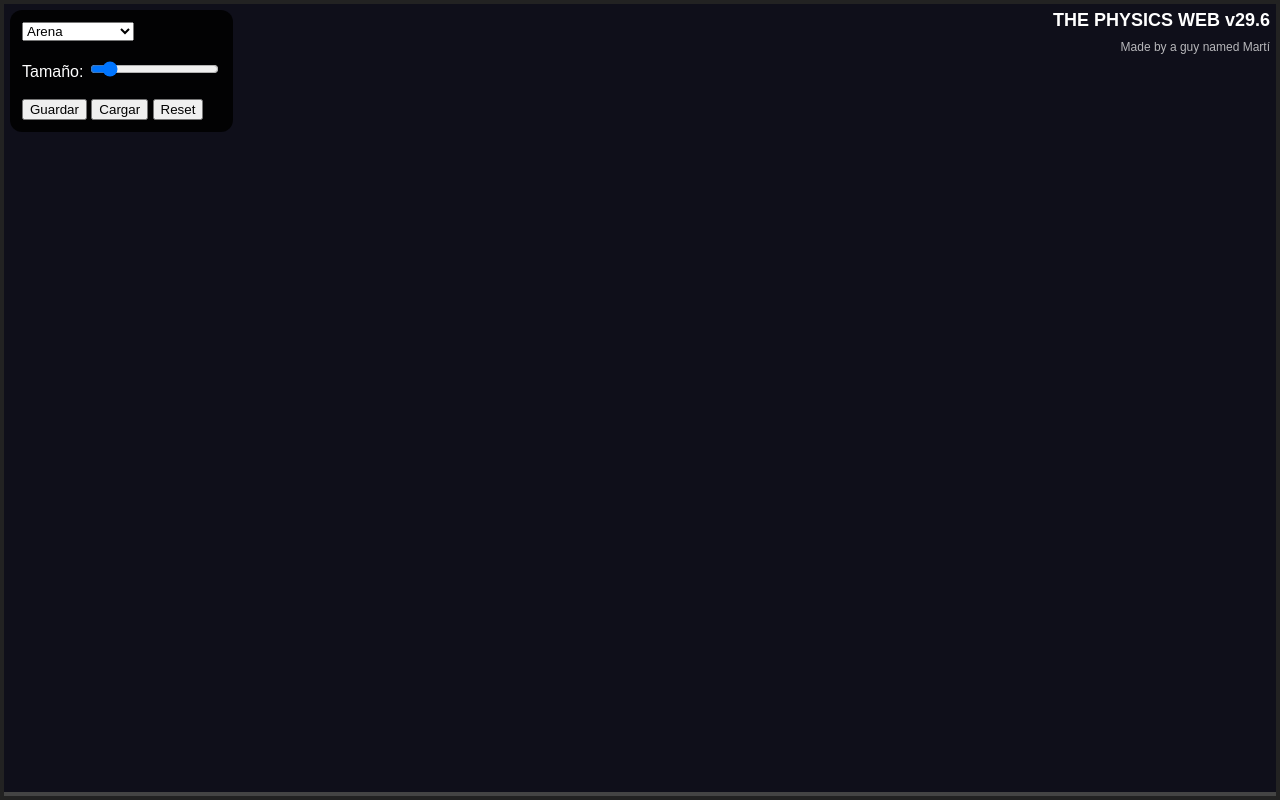
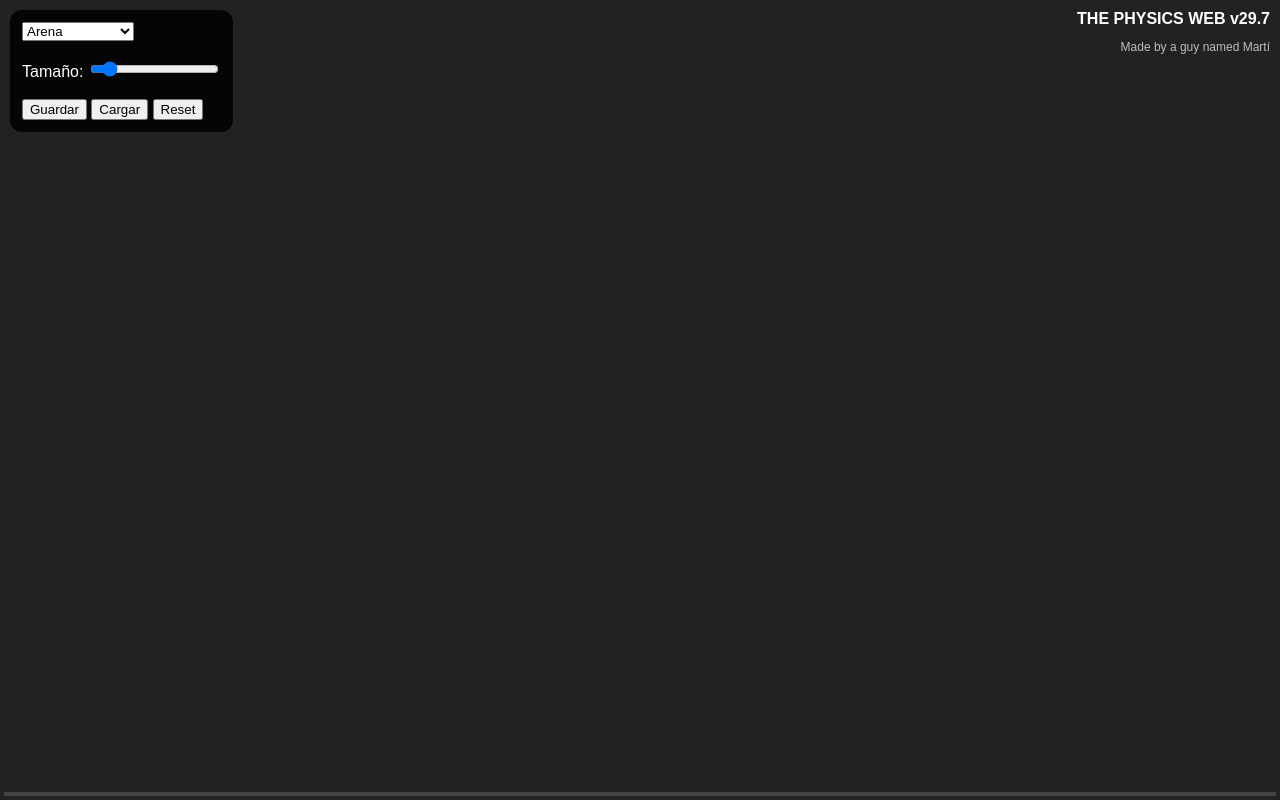
Before and after one commit to Marticanelo2313/Physics-Web, a plain HTML site: page index.html in a window 1280 px wide. Drawn offline with Linux system fonts and the light colour scheme.

Commit message:
Add files via upload

```diff
--- a/index.html
+++ b/index.html
@@ -2,7 +2,7 @@
 <html lang="es">
 <head>
 <meta charset="UTF-8">
-<title>The Physics Web v29.6</title>
+<title>The Physics Web v29.7</title>
 
 <style>
 body { margin:0; overflow:hidden; background:#0f0f1a; font-family:Arial; }
@@ -23,7 +23,7 @@ h1{
  right:10px;
  margin:0;
  color:white;
- font-size:18px;
+ font-size:16px;
 }
 
 #credit{
@@ -39,7 +39,7 @@ h1{
 
 <body>
 
-<h1>THE PHYSICS WEB v29.6</h1>
+<h1>THE PHYSICS WEB v29.7</h1>
 <div id="credit">Made by a guy named Martí</div>
 
 <div id="ui">
@@ -79,10 +79,13 @@ let cols,rows;
 let g;
 let wall;
 
-// ⏱️ CONTROL LLUVIA
+// 🌗 DÍA/NOCHE
+let dayTime=0;
+
+// LLUVIA (igual que v29.6)
 let rainActive=false;
 let rainTimer=0;
-let rainCooldown=0;
+let rainCooldown=120000;
 
 // FPS
 let lastTime=0;
@@ -114,7 +117,7 @@ function init(){
 
  rainActive=false;
  rainTimer=0;
- rainCooldown=120000; // empieza sin lluvia (2 min)
+ rainCooldown=120000;
 }
 init();
 
@@ -156,28 +159,26 @@ function set(x,y,v){
  g[x][y]=v;
 }
 
-// 🌧️ LLUVIA CONTROLADA
+// 🌧️ LLUVIA CONTROLADA (igual)
 function handleRain(delta){
 
  if(rainActive){
   rainTimer += delta;
 
-  // lluvia ligera
   for(let i=0;i<cols;i+=12){
    if(Math.random()<0.1){
     set(i,1,"water");
    }
   }
 
-  if(rainTimer > 5000){ // 5 segundos
+  if(rainTimer > 5000){
    rainActive=false;
    rainTimer=0;
-   rainCooldown=120000; // 2 min
+   rainCooldown=120000;
   }
 
  } else {
   rainCooldown -= delta;
-
   if(rainCooldown <= 0){
    rainActive=true;
   }
@@ -223,6 +224,7 @@ function growPlant(x,y){
 function update(delta){
 
  handleRain(delta);
+ dayTime += delta * 0.00005;
 
  for(let y=rows-2;y>=1;y--){
   for(let x=1;x<cols-1;x++){
@@ -232,6 +234,21 @@ function update(delta){
 
    let below=get(x,y+1);
 
+   // 🧪 FUSIONES
+
+   // agua + arena → arena mojada
+   if(c==="sand" && below==="water"){
+    set(x,y,"wet_sand");
+   }
+
+   // lava + agua → piedra + humo
+   if(c==="lava" && below==="water"){
+    set(x,y,"stone");
+    set(x,y+1,"stone");
+    if(!get(x,y-1)) set(x,y-1,"smoke");
+   }
+
+   // ARENA
    if(c==="sand"){
     if(!below){
      set(x,y+1,"sand"); set(x,y,null);
@@ -243,6 +260,7 @@ function update(delta){
     }
    }
 
+   // TIERRA
    if(c==="dirt"){
     if(!below){
      set(x,y+1,"dirt"); set(x,y,null);
@@ -254,6 +272,7 @@ function update(delta){
     }
    }
 
+   // AGUA
    if(c==="water"){
     if(!below){
      set(x,y+1,"water"); set(x,y,null);
@@ -265,6 +284,7 @@ function update(delta){
     }
    }
 
+   // LAVA
    if(c==="lava"){
     if(!below){
      set(x,y+1,"lava"); set(x,y,null);
@@ -274,13 +294,9 @@ function update(delta){
       set(x+d,y,"lava"); set(x,y,null);
      }
     }
-
-    if(below==="water"){
-     set(x,y+1,"stone");
-     set(x,y,"smoke");
-    }
    }
 
+   // HUMO
    if(c==="smoke"){
     if(!get(x,y-1)){
      set(x,y-1,"smoke"); set(x,y,null);
@@ -289,10 +305,12 @@ function update(delta){
     }
    }
 
+   // PLANTA
    if(c==="plant"){
     growPlant(x,y);
    }
 
+   // FUEGO
    if(c==="fire"){
     let dirs=[[1,0],[-1,0],[0,1],[0,-1]];
     for(let d of dirs){
@@ -303,6 +321,7 @@ function update(delta){
     if(Math.random()<0.05) set(x,y,null);
    }
 
+   // ESPONJA
    if(c==="sponge"){
     for(let dx=-2;dx<=2;dx++){
      for(let dy=-2;dy<=2;dy++){
@@ -314,6 +333,7 @@ function update(delta){
     }
    }
 
+   // ELECTRICIDAD
    if(c==="electric"){
     electric(x,y);
    }
@@ -324,7 +344,10 @@ function update(delta){
 
 // DRAW
 function draw(){
- ctx.fillStyle="#0f0f1a";
+
+ // 🌗 iluminación
+ let b = Math.sin(dayTime)*0.5+0.5;
+ ctx.fillStyle=`rgb(${20+50*b},${20+50*b},${40+80*b})`;
  ctx.fillRect(0,0,c.width,c.height);
 
  for(let x=0;x<cols;x++){
@@ -341,6 +364,7 @@ function draw(){
 
    ctx.fillStyle=
     v==="sand"?"#d2b48c":
+    v==="wet_sand"?"#a58b6f":
     v==="dirt"?"#8b5a2b":
     v==="water"?"cyan":
     v==="lava"?"orange":
@@ -365,7 +389,9 @@ setInterval(()=>{
 
  for(let i=-brush;i<=brush;i++){
   for(let j=-brush;j<=brush;j++){
+
    let x=gx+i, y=gy+j;
+
    if(wall[x]?.[y]) continue;
 
    if(mode==="erase"){
@@ -373,8 +399,10 @@ setInterval(()=>{
    } else {
     set(x,y,mode);
    }
+
   }
  }
+
 },16);
 
 // LOOP
```
